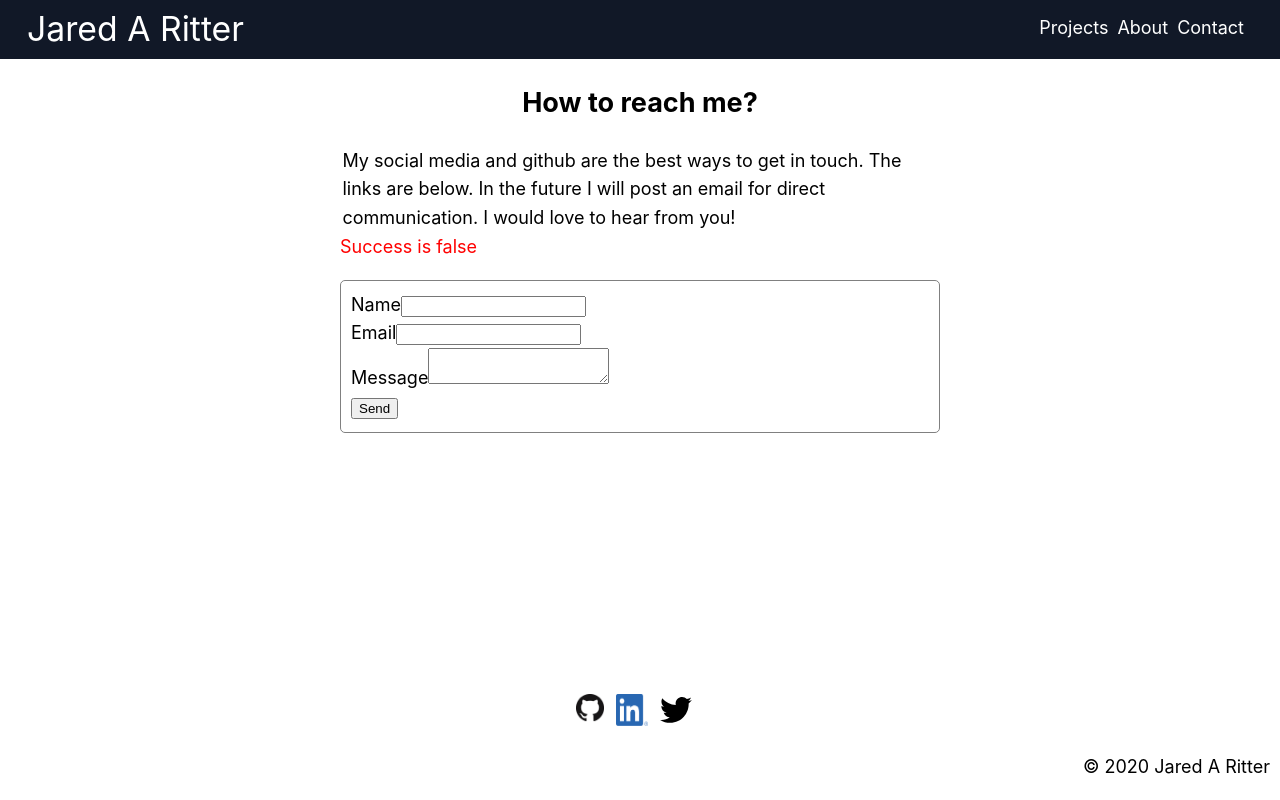
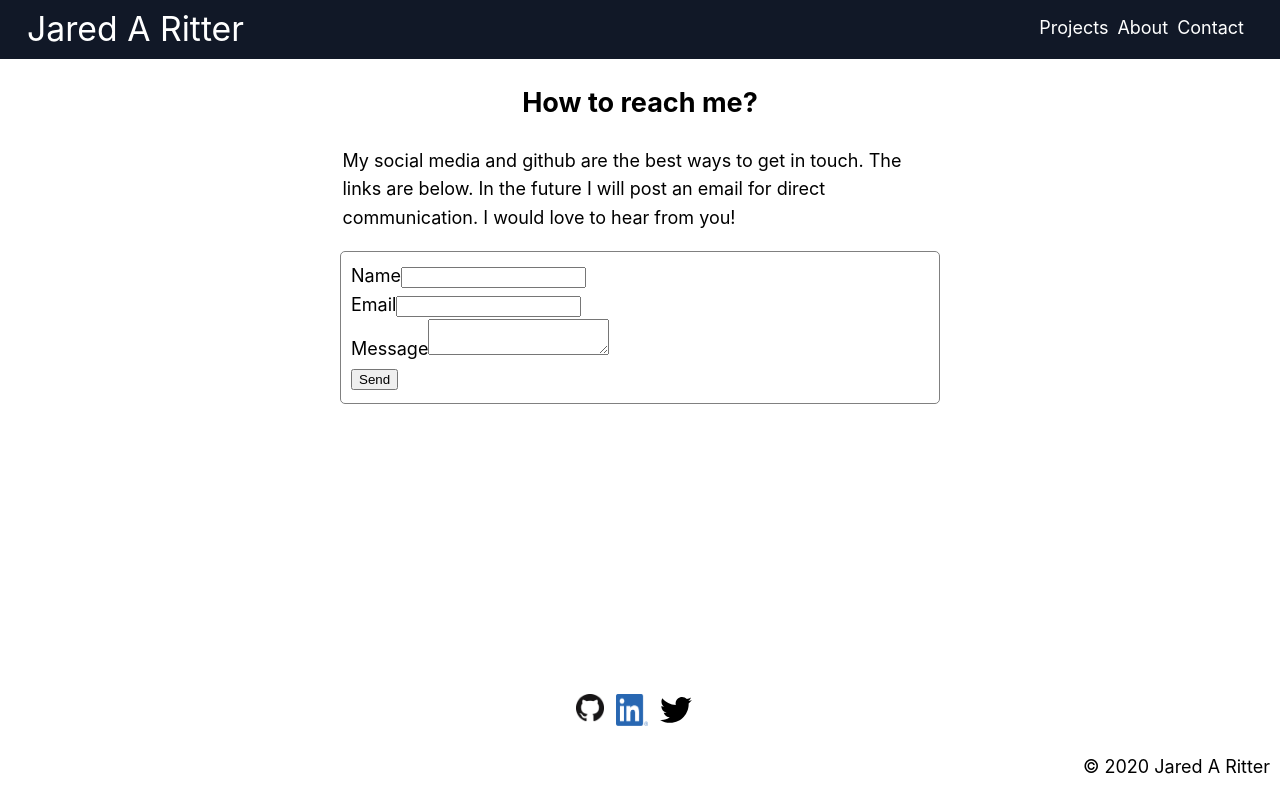
Before and after one commit to jaredaritter/jared-portfolio, a Next.js app: page /contact in a window 1280 px wide. Built offline with nearby package versions, Linux system fonts and the light colour scheme.

Commit message:
Temporarily holding on react message for further testing. Allowing standard Netlify confirmation message.

```diff
--- a/pages/contact.js
+++ b/pages/contact.js
@@ -1,15 +1,15 @@
 import Head from 'next/head';
 import Layout, { siteTitle } from '../components/layout';
-import { useState, useEffect } from 'react';
+// import { useState, useEffect } from 'react';
 
 export default function Contact() {
-  const [success, setSuccess] = useState(false);
+  // const [success, setSuccess] = useState(false);
 
-  useEffect(() => {
-    if (window.location.search.includes('successs=true')) {
-      setSuccess(true);
-    }
-  }, []);
+  // useEffect(() => {
+  //   if (window.location.search.includes('successs=true')) {
+  //     setSuccess(true);
+  //   }
+  // }, []);
 
   return (
     <Layout home>
@@ -25,19 +25,11 @@ export default function Contact() {
             communication. I would love to hear from you!
           </p>
         </div>
-        {success && (
+        {/* {success && (
           <p style={{ color: 'green' }}>
             Successfully submitted form! (example code)
           </p>
-        )}
-        {success ? (
-          <p style={{ color: 'green' }}>
-            Successfully submitted form! (my code)
-          </p>
-        ) : (
-          <p style={{ color: 'red' }}>Success is false</p>
-        )}
-        {/* <p style={{ color: 'green' }}>Successfully submitted form!</p> */}
+        )} */}
         <div className="card">
           <form
             name="contact"
```
